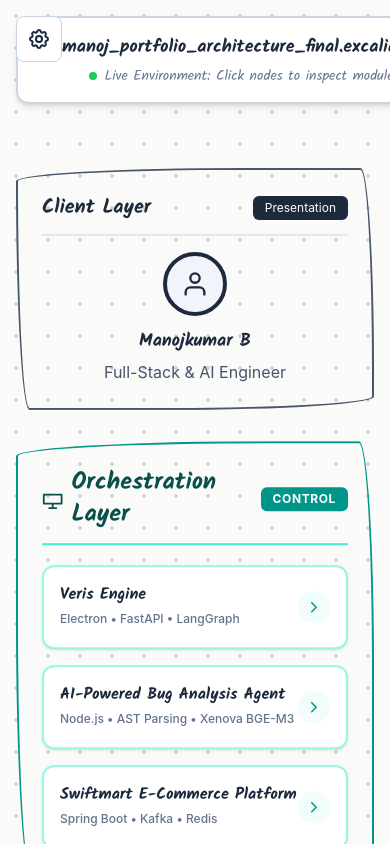
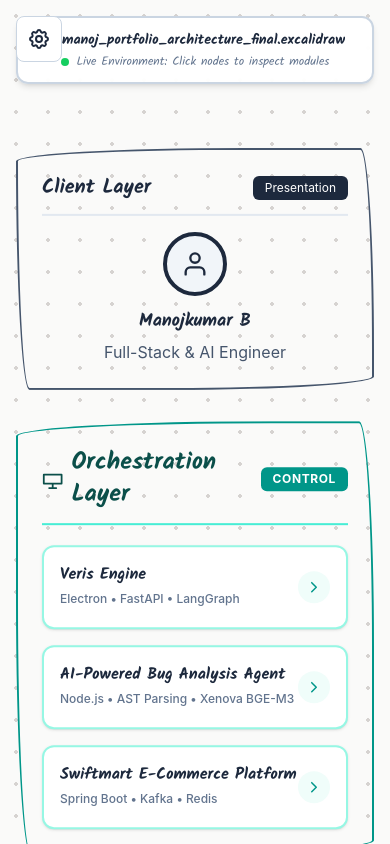
Before and after one commit to mkb05/Portfolio-1, a React (Vite) app: page / in a window 390 px wide. Shown: the top 844 px of the page. Built offline with nearby package versions, Linux system fonts and the light colour scheme.

Commit message:
sketch header size updated for mobile screen

```diff
--- a/src/SketchPortfolio.tsx
+++ b/src/SketchPortfolio.tsx
@@ -661,13 +661,15 @@ export default function SketchPortfolio() {
       <CustomStyles />
 
       {/* Header Info (Visible purely as doc title to set the scene) */}
-      <div className="max-w-7xl mx-auto mb-6 flex flex-col items-center lg:items-start text-slate-600 text-sm bg-white/90 backdrop-blur-sm border-2 border-slate-300 p-4 w-fit rounded-xl shadow-md z-20 relative">
-        <span className="font-bold flex items-center gap-2 text-slate-800 text-lg">
-          <Icon d="M4 19.5A2.5 2.5 0 0 1 6.5 17H20" size={20} />
-          manoj_portfolio_architecture_final.excalidraw
+      <div className="w-full max-w-sm mx-auto mb-6 flex flex-col items-center text-slate-600 text-sm bg-white/90 backdrop-blur-sm border-2 border-slate-300 p-3 rounded-xl shadow-md z-20 relative overflow-hidden">
+        <span className="font-bold flex items-center gap-2 text-slate-800 text-md w-full truncate px-2">
+          <Icon d="M4 19.5A2.5 2.5 0 0 1 6.5 17H20" size={16} />
+          <span className="truncate">
+            manoj_portfolio_architecture_final.excalidraw
+          </span>
         </span>
-        <span className="text-sm mt-1 ml-7 text-slate-500 flex items-center gap-2">
-          <span className="w-2 h-2 rounded-full bg-green-500 animate-pulse"></span>
+        <span className="text-xs mt-1 text-slate-500 flex items-center gap-2 w-full justify-center">
+          <span className="w-2 h-2 rounded-full bg-green-500 animate-pulse shrink-0"></span>
           Live Environment: Click nodes to inspect modules
         </span>
       </div>
```
